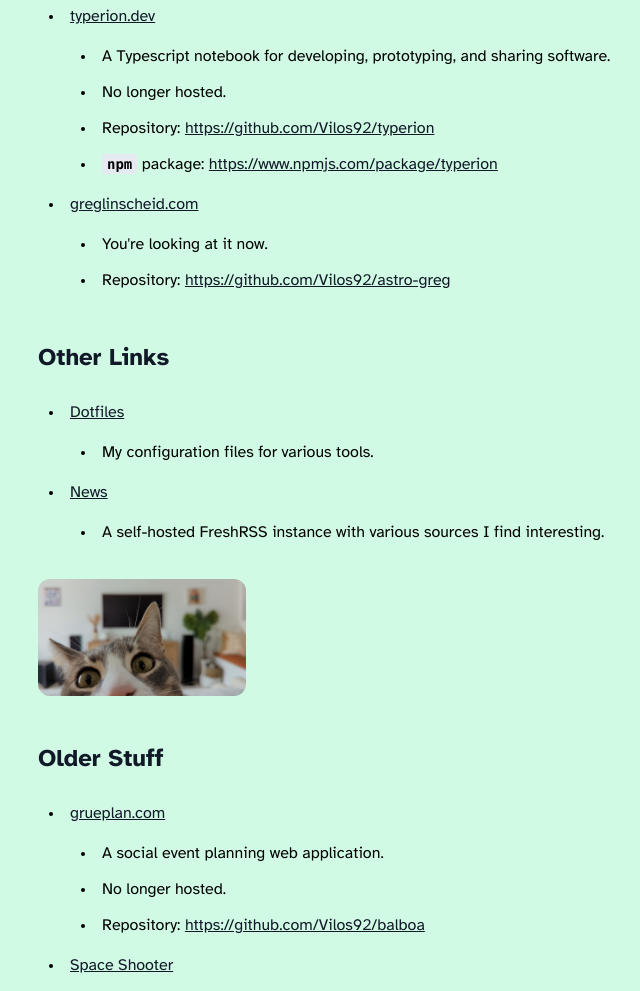
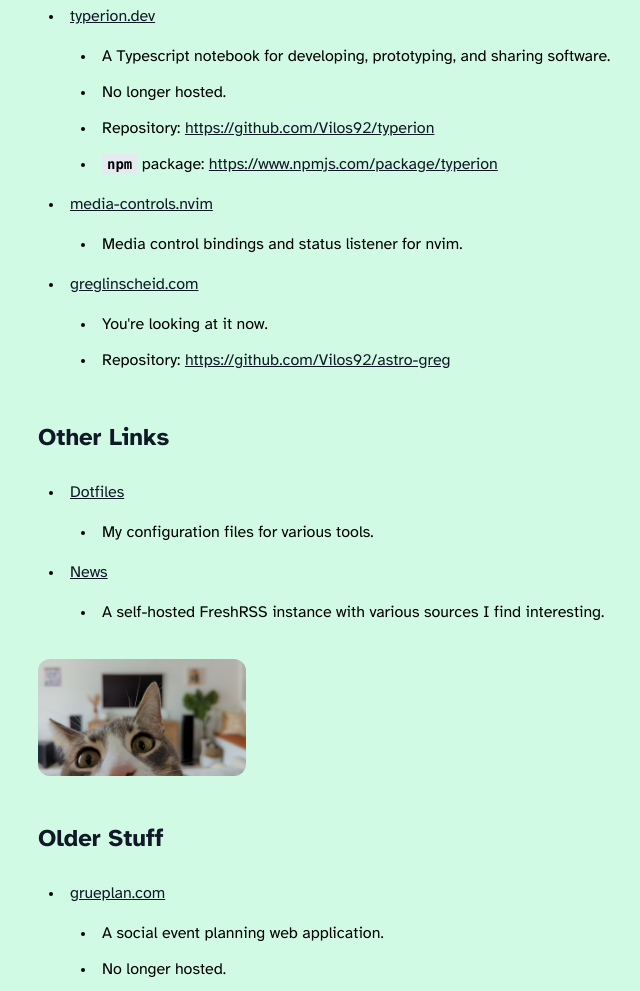
Before and after one commit to Vilos92/astro-greg, an Astro site: page / in a window 1280 px wide. Shown: the part 971-1962 px from the top of the page, without its empty margins (262-902 px from the left). Built offline with nearby package versions, Linux system fonts and the light colour scheme; Astro itself is replaced by a stand-in of ours.

Commit message:
:wrench: Media control project

```diff
--- a/src/pages/index.mdx
+++ b/src/pages/index.mdx
@@ -45,6 +45,8 @@ Here are some things I've worked on for fun.
   - No longer hosted.
   - Repository: [https://github.com/Vilos92/typerion](https://github.com/Vilos92/typerion)
   - `npm` package: [https://www.npmjs.com/package/typerion](https://www.npmjs.com/package/typerion)
+- [media-controls.nvim](https://github.com/Vilos92/media-controls.nvim)
+  - Media control bindings and status listener for nvim.
 - [greglinscheid.com](https://github.com/Vilos92/astro-greg)
   - You're looking at it now.
   - Repository: [https://github.com/Vilos92/astro-greg](https://github.com/Vilos92/astro-greg)
```
